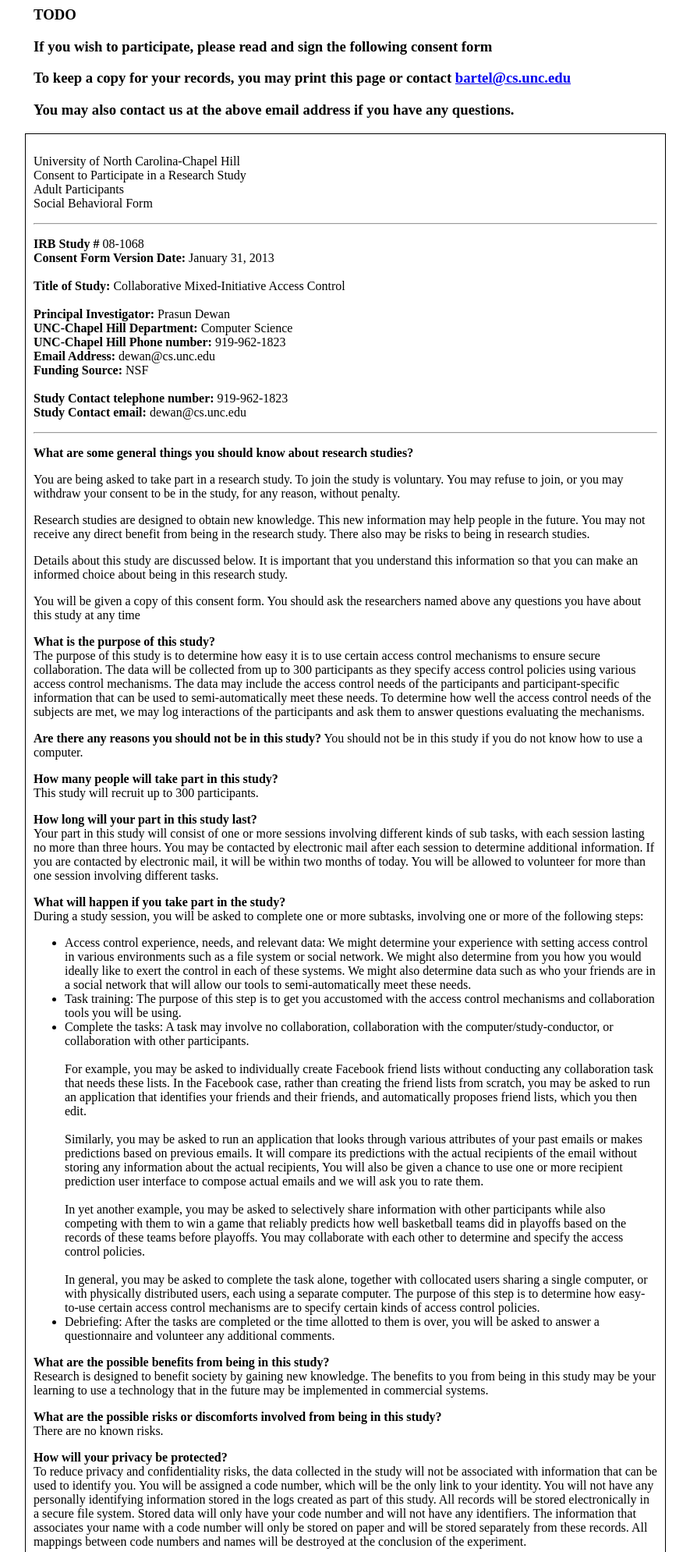
After one commit to jwbartel/EmailUI, a PHP site: page /consent/consent.html in a window 1280 px wide. The commit adds this page. Shown: the top 1990 px of the page at 78% size, without its empty margins (197-1082 px from the left). Run offline with PHP 8.4, Linux system fonts and the light colour scheme.

Commit message:
Put all consent files on one folder called consent

```diff
--- /dev/null
+++ b/consent/consent.css
@@ -0,0 +1,24 @@
+input.signature {
+	width: 100%;
+}
+
+table {
+	border-spacing: 10px 0px;
+}
+
+.checkbox {
+	width: 10px;
+}
+
+#consentForm {
+	width: 800px;
+	border-style: solid;
+	border-width: 1px;
+	padding: 10px;
+	margin:auto;
+}
+
+#instructions {
+	width: 800px;
+	margin:auto;
+}
--- /dev/null
+++ b/consent/consent.html
@@ -0,0 +1,276 @@
+<html>
+	<head>
+		<title>Adult Consent Form</title>
+		<link rel="stylesheet" href="consent.css">
+		<script type="text/javascript">
+		function validateForm() {
+
+			var recordingRadios = document.getElementsByName('recording');
+			var recordingVal = "none";
+			for (var i = 0, length = recordingRadios.length; i < length; i++) {
+			    if (recordingRadios[i].checked) {
+			       	recordingVal = recordingRadios[i].value;
+			        break;
+			    }
+			}
+			if (recordingVal == "none") {
+				alert("Please select whether it is Ok to record you during the study");
+				return false;
+			}
+
+			var agreed=document.getElementById("readAndAgree").checked;
+			if (!agreed) {
+				alert("You must read and agree to the consent form");
+				return false;
+			}
+
+			var signature=document.forms["agree"]["participantSig"].value;
+			if (signature==null || signature=="") {
+				alert("You must provide a signature");
+				return false;
+			}
+
+			var currDate = new Date();
+			var monthStr = ""+(currDate.getMonth()+1);
+			monthStr = (monthStr.length == 1)? "0"+monthStr: monthStr;
+			var dayStr = ""+currDate.getDate();
+			dayStr = (dayStr.length == 1)? "0"+dayStr: dayStr;
+			var yearStr = ""+currDate.getFullYear();
+			var currDateStr = monthStr + "-" + dayStr + "-" + yearStr;
+
+			var date=document.forms["agree"]["date"].value;
+			if (date==null || currDateStr.valueOf() != date.valueOf()) {
+				alert("The date must be of the form MM-DD-YYYY for the current day");
+				return false;
+			}
+
+			if (recordingVal == "notOk") {
+				alert("We thank you for your interest.  However, this study is dependent on the ability to record you during the study. If you change your mind, please update and resubmit the form.");
+				return false;
+			}
+		}
+		</script>
+	</head>
+
+	<body>
+
+		<div id="instructions">
+			<h3>
+				TODO
+			</h3>
+
+			<h3>If you wish to participate, please read and sign the following consent form</h3>
+
+			<h3><strong>To keep a copy for your records, you may print this page or contact <a href="mailto:bartel@cs.unc.edu">bartel@cs.unc.edu</a></strong></h3>
+
+			<h3>You may also contact us at the above email address if you have any questions.</h3>
+
+		</div>
+
+		<div id="consentForm">
+		<p>
+		University of North Carolina-Chapel Hill <br>
+		Consent to Participate in a Research Study <br>
+		Adult Participants <br>
+		Social Behavioral Form <br>
+		</p>
+
+		<hr>
+
+		<p>
+		<strong>IRB Study #</strong> 08-1068 <br>
+		<strong>Consent Form Version Date:</strong> January 31, 2013<br>
+		<br>
+		<strong>Title of Study:</strong> Collaborative Mixed-Initiative Access Control <br>
+		<br>
+		<strong>Principal Investigator:</strong> Prasun Dewan <br>
+		<strong>UNC-Chapel Hill Department:</strong> Computer Science <br>
+		<strong>UNC-Chapel Hill Phone number:</strong> 919-962-1823 <br>
+		<strong>Email Address:</strong> dewan@cs.unc.edu <br>
+		<strong>Funding Source:</strong> NSF <br>
+		<br>
+		<strong>Study Contact telephone number:</strong> 919-962-1823 <br>
+		<strong>Study Contact email:</strong> dewan@cs.unc.edu <br>
+		</p>
+
+		<hr>
+
+		<p>
+		<strong>What are some general things you should know about research studies?</strong><br>
+		<p>You are being asked to take part in a research study.  To join the study is voluntary. You may refuse to join, or you may withdraw your consent to be in the study, for any reason, without penalty.</p>
+		<p>Research studies are designed to obtain new knowledge. This new information may help people in the future.   You may not receive any direct benefit from being in the research study. There also may be risks to being in research studies.</p>
+		<p>Details about this study are discussed below.  It is important that you understand this information so that you can make an informed choice about being in this research study.</p>
+		<p>You will be given a copy of this consent form.  You should ask the researchers named above any questions you have about this study at any time</p>
+		</p>
+
+		<p>
+		<strong>What is the purpose of this study?</strong><br>
+		The purpose of this study is to determine how easy it is to use certain access control mechanisms to ensure secure collaboration. The data will be collected from up to 300 participants as they specify access control policies using various access control mechanisms. The data may include the access control needs of the participants and participant-specific information that can be used to semi-automatically meet these needs. To determine how well the access control needs of the subjects are met, we may log interactions of the participants and ask them to answer questions evaluating the mechanisms.
+		</p>
+
+		<p>
+		<strong>Are there any reasons you should not be in this study?</strong>
+		You should not be in this study if you do not know how to use a computer.
+		</p>
+
+		<p>
+		<strong>How many people will take part in this study?</strong><br>
+		This study will recruit up to 300 participants.
+		</p>
+
+		<p>
+		<strong>How long will your part in this study last?</strong><br>
+		Your part in this study will consist of one or more sessions involving different kinds of sub tasks, with each session lasting no more than three hours. You may be contacted by electronic mail after each session to determine additional information. If you are contacted by electronic mail, it will be within two months of today. You will be allowed to volunteer for more than one session involving different tasks.
+		</p>
+
+		<p>
+		<strong>What will happen if you take part in the study?</strong><br>
+		During a study session, you will be asked to complete one or more subtasks, involving one or more of the following steps:
+		<ul>
+			<li>
+			Access control experience, needs, and relevant data: We might determine your experience with setting access control in various environments such as a file system or social network. We might also determine from you how you would ideally like to exert the control in each of these systems. We might also determine data such as who your friends are in a social network that will allow our tools to semi-automatically meet these needs.</li>
+			<li>
+			Task training: The purpose of this step is to get you accustomed with the access control mechanisms and collaboration tools you will be using.
+			</li>
+			<li>Complete the tasks: A task may involve no collaboration,
+				collaboration with the computer/study-conductor, or collaboration
+				with other participants.
+				<br><br>
+				For example, you may be asked to
+				individually create Facebook friend lists without conducting any
+				collaboration task that needs these lists. In the Facebook case,
+				rather than creating the friend lists from scratch, you may be asked
+				to run an application that identifies your friends and their
+				friends, and automatically proposes friend lists, which you then
+				edit.
+				<br><br>
+				Similarly, you may be asked to run an application that looks
+				through various attributes of your past emails or makes predictions
+				based on previous emails. It will compare its predictions with the
+				actual recipients of the email without storing any information about
+				the actual recipients, You will also be given a chance to use one or
+				more recipient prediction user interface to compose actual emails
+				and we will ask you to rate them.
+				<br><br>
+				In yet another example, you may be
+				asked to selectively share information with other participants while
+				also competing with them to win a game that reliably predicts how
+				well basketball teams did in playoffs based on the records of these
+				teams before playoffs. You may collaborate with each other to
+				determine and specify the access control policies.
+				<br><br>
+				In general, you
+				may be asked to complete the task alone, together with collocated
+				users sharing a single computer, or with physically distributed
+				users, each using a separate computer. The purpose of this step is
+				to determine how easy-to-use certain access control mechanisms are
+				to specify certain kinds of access control policies.
+			</li>
+			<li>
+			Debriefing: After the tasks are completed or the time allotted to them is over, you will be asked to answer a questionnaire and volunteer any additional comments.
+			</li>
+		</ul>
+		</p>
+
+		<p>
+		<strong>What are the possible benefits from being in this study?</strong><br>
+		Research is designed to benefit society by gaining new knowledge. The benefits to you from being in this study may be your learning to use a technology that in the future may be implemented in commercial systems. </p>
+
+		<p>
+		<strong>What are the possible risks or discomforts involved from being in this study?</strong><br>
+		There are no known risks.
+		</p>
+
+		<p>
+		<strong>How will your privacy be protected?</strong><br>
+		To reduce privacy and confidentiality risks, the data collected in the study will not be associated with information that can be used to identify you. You will be assigned a code number, which will be the only link to your identity. You will not have any personally identifying information stored in the logs created as part of this study. All records will be stored electronically in a secure file system. Stored data will only have your code number and will not have any identifiers. The information that associates your name with a code number will only be stored on paper and will be stored separately from these records. All mappings between code numbers and names will be destroyed at the conclusion of the experiment.
+		<p>Note that even though we will collect participant emails as contact data, the emails will in no way be associated with any of the data we collect. Furthermore, upon study completion, as mentioned above, all contact information will be destroyed.</p>
+		<p>Participants will not be identified in any report or publication about this study. Although every effort will be made to keep research records private, there may be times when federal or state law requires the disclosure of such records, including personal information. This is very unlikely, but if disclosure is ever required, UNC-Chapel Hill will take steps allowable by law to protect the privacy of personal information. In some cases, your information in this research study could be reviewed by representatives of the University, research sponsors, or government agencies for purposes such as quality control or safety.</p>
+		<p>Check the line that best matches your choice:
+			<ul>
+			<li><input type="radio" name="recording" value="ok"> OK to record me during the study</li>
+			<li><input type="radio" name="recording" value="notOk"> Not OK to record me during the study</li>
+			</ul>
+		</p>
+		</p>
+
+		<p>
+		<strong>What if you want to stop before your part in the study is complete? </strong>
+		<p>You can withdraw from this study at any time, without penalty.  The investigators also have the right to stop your participation at any time. This could be because you have failed to follow instructions, or because the entire study has been stopped.</p>
+		</p>
+
+		<p>
+		<strong>Will you receive anything for being in this study?</strong><br>
+		You will receive up to $5 for participating in the study for each session, which will be paid when you start the session. Food and refreshments may be provided for you at the study site. You will not have to refund the money if you withdraw from the experiment at any time. If you do not arrive for the interview, you will not be paid.
+		</p>
+
+		<p>
+		<strong>Will it cost you anything to be in this study?</strong><br>
+		It will not cost you anything to be in this study.
+		</p>
+
+		<p>
+		<strong>What if you are a UNC student?</strong><br>
+		You may choose not to be in the study or to stop being in the study before it is over at any time.  This will not affect your class standing or grades at UNC-Chapel Hill.  You will not be offered or receive any special consideration if you take part in this research.
+		</p>
+
+		<p>
+		<strong>What if you are a UNC employee?</strong><br>
+		Taking part in this research is not a part of your University duties, and refusing will not affect your job.  You will not be offered or receive any special job-related consideration if you take part in this research.
+		</p>
+
+		<p>
+		<strong>Who is sponsoring this study?</strong>
+		<p>This research is funded by National Science Foundation. This means that the research team is being paid by the sponsor for doing the study.  The researchers do not, however, have a direct financial interest with the sponsor or in the final results of the study.</p>
+		</p>
+
+
+		<p>
+		<strong>What if you have questions about this study?</strong><br>
+		You have the right to ask, and have answered, any questions you may have about this research. If you have questions about the study (including payments), complaints, concerns, or if a research-related injury occurs, you should contact the researchers listed on the first page of this form.
+		</p>
+
+		<p>
+		<strong>What if you have questions about your rights as a research participant?</strong><br>
+		All research on human volunteers is reviewed by a committee that works to protect your rights and welfare.  If you have questions or concerns about your rights as a research subject, or if you would like to obtain information or offer input, you may contact the Institutional Review Board at 919-966-3113 or by email to IRB_subjects@unc.edu.
+		</p>
+
+		<form name="agree" action="consent.php" method="post" onsubmit="return validateForm();">
+		<p>
+		<strong>Participant's Agreement:</strong><br>
+		<table>
+			<tr>
+				<td>
+					<input type="checkbox" id="readAndAgree">
+				</td>
+				<td>
+					I have read the information provided above.  I have asked all the questions I have at this time.  I voluntarily agree to participate in this research study.
+				</td>
+			</tr>
+		</table>
+		</p>
+
+		<table>
+			<tr>
+				<td>
+					<input class="signature" id="participantSig" name="participantSig">
+					<br>
+					Typed signature of the participant.
+				</td>
+				<td>
+					<input class="signature" id="date" name="date">
+					<br>
+					Date (MM-DD-YYYY)
+				</td>
+			</tr>
+		</table>
+
+		<br>
+		<input type="Submit">
+		</form>
+		</div>
+
+	</body>
+
+
+</html>
--- a/index.php
+++ b/index.php
@@ -1,7 +1,7 @@
 <?php
 session_start();
 if (!isset($_SESSION['id'])) {
-    header("Location: http://wwwx.cs.unc.edu/~bartel/cgi-bin/emailUI/EmailUI/html/consent.html");
+    header("Location: http://wwwx.cs.unc.edu/~bartel/cgi-bin/emailUI/EmailUI/consent/consent.html");
 }
 ?>
 
```
Also changed, not shown: consent/consent.php (added, +19 -0 lines).
